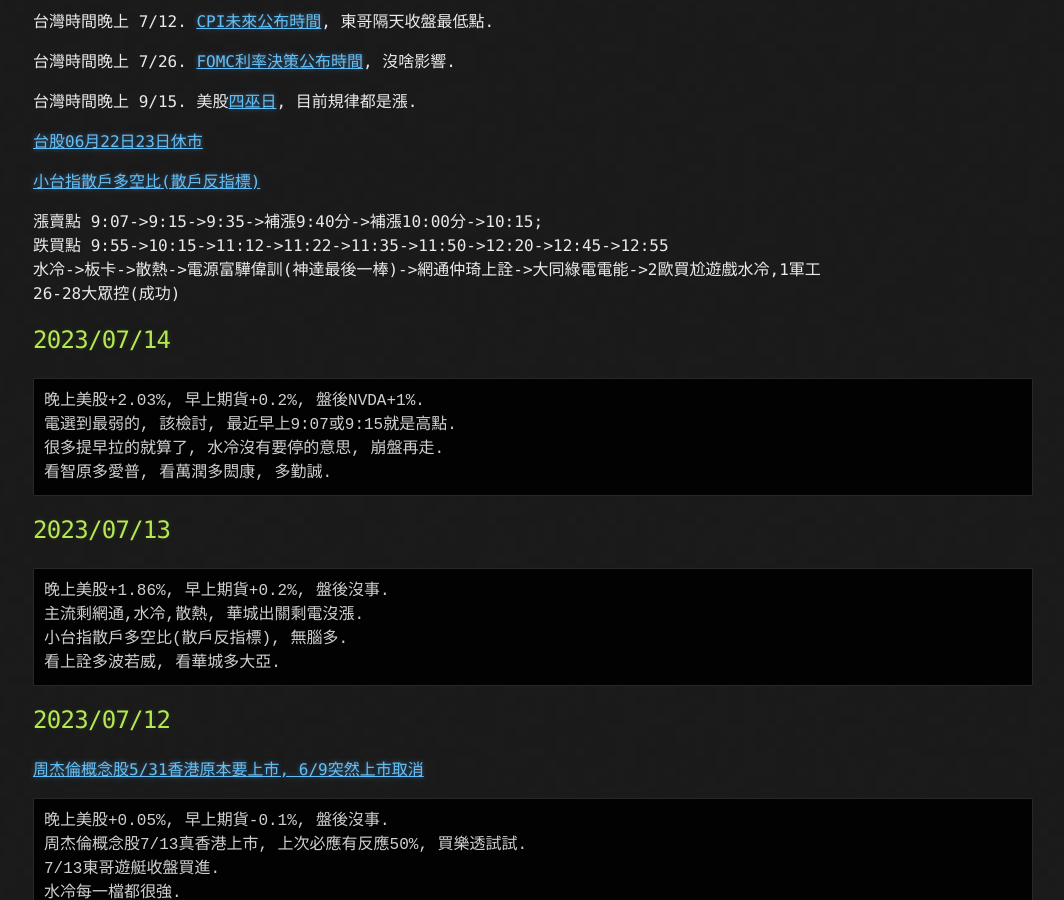
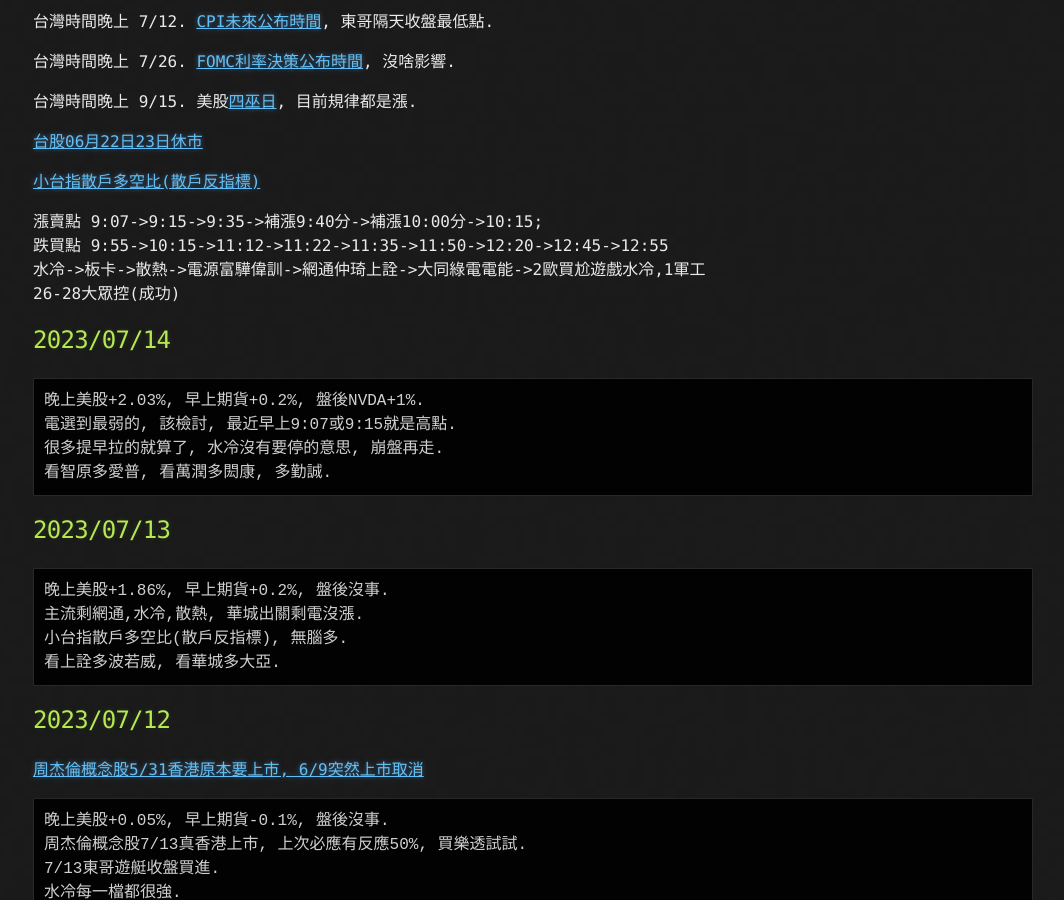
Before and after one commit to lepg5487/Stock_God, a Jekyll site: the page built from index.md, in a window 1280 px wide and 900 px high, scrolled down 328 px. Shown: the whole window, without its empty margins (107-1171 px from the left). Built offline with Jekyll 4.4.1, drawn with Linux system fonts in a browser that asks for light colours; our own code applies the rules of GitHub Pages for plain Markdown files.

Commit message:
Update index.md

```diff
--- a/index.md
+++ b/index.md
@@ -18,7 +18,7 @@
 
 漲賣點 9:07->9:15->9:35->補漲9:40分->補漲10:00分->10:15;
 跌買點 9:55->10:15->11:12->11:22->11:35->11:50->12:20->12:45->12:55
-水冷->板卡->散熱->電源富驊偉訓(神達最後一棒)->網通仲琦上詮->大同綠電電能->2歐買尬遊戲水冷,1軍工
+水冷->板卡->散熱->電源富驊偉訓->網通仲琦上詮->大同綠電電能->2歐買尬遊戲水冷,1軍工
 26-28大眾控(成功)
 
 ## 2023/07/14
```
